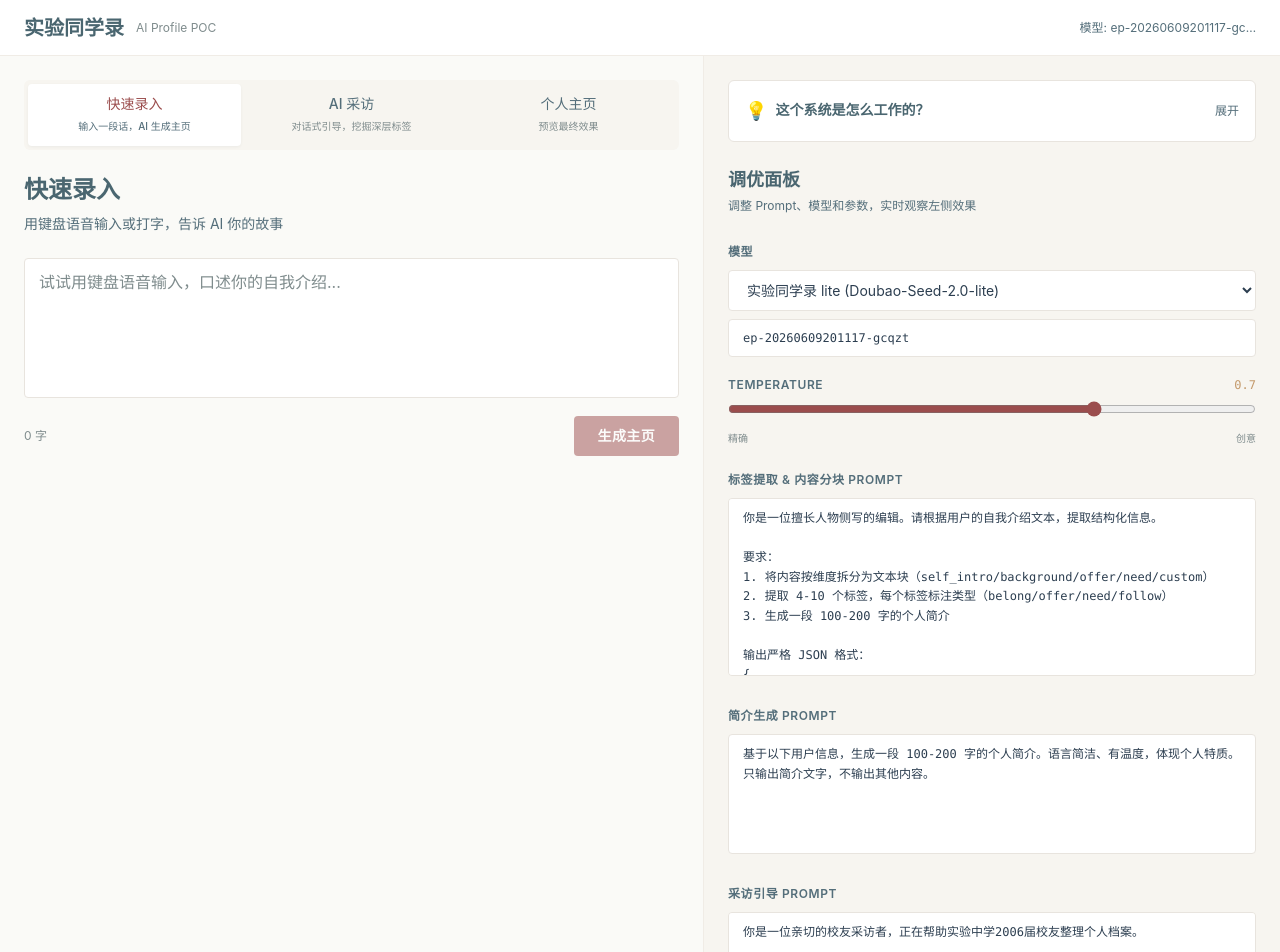
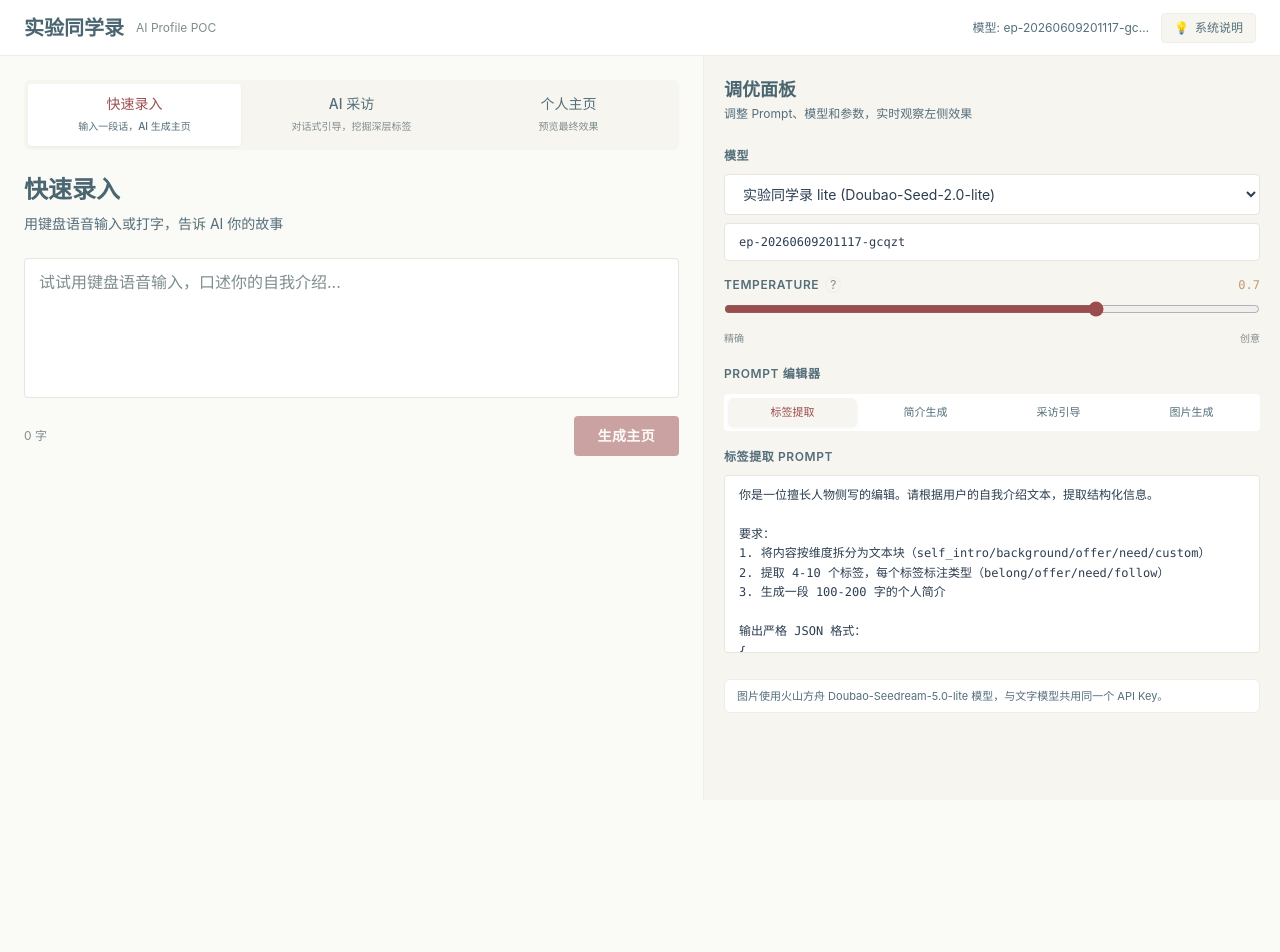
Before and after one commit to zpy016/ai-profile-lab-simple, a Next.js app: page / in a window 1280 px wide. Shown: the top 952 px of the page. After the commit the page ends 800 px from the top, so only its background shows below. Built offline with nearby package versions, Linux system fonts and the light colour scheme.

Commit message:
feat: 调优面板重构 — Prompt 标签页折叠 + Help 侧边栏 + Temperature 说明

```diff
--- /dev/null
+++ b/components/help/HelpPanel.tsx
@@ -0,0 +1,86 @@
+'use client';
+
+import React from 'react';
+
+interface HelpPanelProps {
+  onClose: () => void;
+}
+
+export default function HelpPanel({ onClose }: HelpPanelProps) {
+  return (
+    <div className="h-full flex flex-col">
+      {/* Header */}
+      <div className="flex items-center justify-between px-4 py-3 border-b border-border-light bg-surface sticky top-0 z-10">
+        <div className="flex items-center gap-2">
+          <span className="text-base">💡</span>
+          <span className="font-serif text-sm font-semibold text-brand-dark">系统说明</span>
+        </div>
+        <button
+          onClick={onClose}
+          className="text-text-placeholder hover:text-text-primary transition-colors text-xs px-2 py-1 rounded-btn hover:bg-elevated"
+        >
+          ✕ 关闭
+        </button>
+      </div>
+
+      {/* Content */}
+      <div className="flex-1 overflow-y-auto p-4 space-y-4 text-xs text-text-secondary leading-relaxed">
+        {/* Core Flow */}
+        <div className="space-y-2">
+          <p className="font-medium text-text-primary text-sm">核心流程</p>
+          <ol className="list-decimal list-inside space-y-1 pl-0.5">
+            <li>
+              <strong className="text-text-primary">右侧 Prompt</strong> = 给 AI 的系统指令
+            </li>
+            <li>
+              <strong className="text-text-primary">左侧输入</strong> = 给 AI 的用户输入
+            </li>
+            <li>
+              两者拼接后通过 <code className="bg-elevated px-1 rounded text-[10px]">/api/chat</code> 发给大模型
+            </li>
+            <li>AI 返回结果 → 前端解析展示在左侧</li>
+          </ol>
+        </div>
+
+        {/* Prompts */}
+        <div className="bg-elevated rounded-card p-3 space-y-2">
+          <p className="font-medium text-text-primary text-sm">4 个 Prompt 的作用</p>
+          <div className="space-y-1.5">
+            <div className="flex gap-2">
+              <span className="text-accent font-medium shrink-0 w-14">标签提取</span>
+              <span>控制怎么拆文本块 + 提取哪些标签</span>
+            </div>
+            <div className="flex gap-2">
+              <span className="text-accent font-medium shrink-0 w-14">简介生成</span>
+              <span>控制个人简介的语气、长度、风格</span>
+            </div>
+            <div className="flex gap-2">
+              <span className="text-accent font-medium shrink-0 w-14">采访引导</span>
+              <span>控制 AI 问什么问题、怎么追问</span>
+            </div>
+            <div className="flex gap-2">
+              <span className="text-accent font-medium shrink-0 w-14">图片生成</span>
+              <span>控制概念图的风格和约束</span>
+            </div>
+          </div>
+        </div>
+
+        {/* Hidden Blocks */}
+        <div className="bg-elevated rounded-card p-3 space-y-1.5">
+          <p className="font-medium text-text-primary text-sm">Hidden 文本块</p>
+          <p>工作流2（AI 采访）独有的机制。用户在对话中透露的、不想直接展示在主页上的信息：</p>
+          <ul className="list-disc list-inside space-y-0.5 pl-0.5">
+            <li>不在「个人主页」预览中显示</li>
+            <li>但会列在右侧面板底部</li>
+            <li>可被 AI 在「模拟其他同学提问」时引用</li>
+          </ul>
+        </div>
+
+        {/* Tip */}
+        <p className="text-text-placeholder text-[11px]">
+          💡 修改任何 Prompt 后，下一次点击「生成」或「发送」立即生效，无需刷新页面。
+        </p>
+      </div>
+    </div>
+  );
+}
--- a/components/layout/MainLayout.tsx
+++ b/components/layout/MainLayout.tsx
@@ -1,8 +1,9 @@
 'use client';
 
-import React from 'react';
+import React, { useState } from 'react';
 import { AppState } from '@/lib/types';
 import TuningPanel from '@/components/tuning/TuningPanel';
+import HelpPanel from '@/components/help/HelpPanel';
 
 interface MainLayoutProps {
   state: AppState;
@@ -11,6 +12,8 @@ interface MainLayoutProps {
 }
 
 export default function MainLayout({ state, setState, children }: MainLayoutProps) {
+  const [showHelp, setShowHelp] = useState(false);
+
   return (
     <div className="min-h-screen flex flex-col">
       {/* Top Nav */}
@@ -19,23 +22,52 @@ export default function MainLayout({ state, setState, children }: MainLayoutProp
           <h1 className="font-serif text-xl font-semibold text-brand-dark">实验同学录</h1>
           <span className="text-xs text-text-placeholder">AI Profile POC</span>
         </div>
-        <div className="flex items-center gap-2">
-          <span className="text-xs text-text-secondary">模型: {state.config.model.slice(0, 20)}…</span>
+        <div className="flex items-center gap-3">
+          <span className="text-xs text-text-secondary hidden sm:inline">
+            模型: {state.config.model.slice(0, 20)}…
+          </span>
+          <button
+            onClick={() => setShowHelp(!showHelp)}
+            className={`flex items-center gap-1.5 px-3 py-1.5 rounded-btn text-xs font-medium transition-all duration-200 ${
+              showHelp
+                ? 'bg-accent text-white shadow-sm'
+                : 'bg-elevated text-text-secondary hover:text-text-primary hover:bg-surface border border-border-light'
+            }`}
+          >
+            <span>💡</span>
+            <span>{showHelp ? '关闭说明' : '系统说明'}</span>
+          </button>
         </div>
       </header>
 
       {/* Main Content */}
       <main className="flex-1 flex overflow-hidden">
         {/* Left Panel - User View */}
-        <section className="w-[55%] min-w-[500px] overflow-y-auto border-r border-border-light">
-          <div className="max-w-[800px] mx-auto p-6">
-            {children}
-          </div>
+        <section
+          className={`overflow-y-auto border-r border-border-light transition-all duration-300 ease-in-out ${
+            showHelp ? 'w-[50%] min-w-[450px]' : 'w-[55%] min-w-[500px]'
+          }`}
+        >
+          <div className="max-w-[800px] mx-auto p-6">{children}</div>
         </section>
 
-        {/* Right Panel - Tuning Tools */}
-        <section className="w-[45%] min-w-[400px] overflow-y-auto bg-elevated">
-          <TuningPanel state={state} setState={setState} />
+        {/* Right Area - Tuning + Help */}
+        <section
+          className={`flex transition-all duration-300 ease-in-out ${
+            showHelp ? 'w-[50%]' : 'w-[45%]'
+          }`}
+        >
+          {/* Tuning Panel */}
+          <div className="flex-1 min-w-0 overflow-y-auto bg-elevated">
+            <TuningPanel state={state} setState={setState} />
+          </div>
+
+          {/* Help Panel */}
+          {showHelp && (
+            <div className="w-[260px] shrink-0 border-l border-border-light overflow-y-auto bg-surface animate-in slide-in-from-right duration-300">
+              <HelpPanel onClose={() => setShowHelp(false)} />
+            </div>
+          )}
         </section>
       </main>
     </div>
--- a/components/tuning/TemperatureSlider.tsx
+++ b/components/tuning/TemperatureSlider.tsx
@@ -1,4 +1,4 @@
-import React from 'react';
+import React, { useState } from 'react';
 
 interface TemperatureSliderProps {
   value: number;
@@ -6,12 +6,46 @@ interface TemperatureSliderProps {
 }
 
 export default function TemperatureSlider({ value, onChange }: TemperatureSliderProps) {
+  const [showTip, setShowTip] = useState(false);
+
   return (
     <div className="space-y-2">
       <div className="flex items-center justify-between">
-        <label className="text-xs font-semibold text-text-secondary uppercase tracking-wider">Temperature</label>
+        <div className="flex items-center gap-1.5">
+          <label className="text-xs font-semibold text-text-secondary uppercase tracking-wider">
+            Temperature
+          </label>
+          <button
+            onMouseEnter={() => setShowTip(true)}
+            onMouseLeave={() => setShowTip(false)}
+            onClick={() => setShowTip(!showTip)}
+            className="text-text-placeholder hover:text-accent transition-colors text-xs w-4 h-4 flex items-center justify-center rounded-full border border-border-light hover:border-accent"
+          >
+            ?
+          </button>
+        </div>
         <span className="text-xs font-mono text-accent font-medium">{value.toFixed(1)}</span>
       </div>
+
+      {showTip && (
+        <div className="bg-elevated border border-border-light rounded-card p-2.5 text-[11px] text-text-secondary leading-relaxed space-y-1">
+          <p>
+            <strong className="text-text-primary">Temperature</strong> 控制 AI 输出的随机程度：
+          </p>
+          <div className="grid grid-cols-[40px_1fr] gap-x-2 gap-y-0.5">
+            <span className="text-accent font-medium">0.1-0.3</span>
+            <span>更确定、保守，适合精确提取标签</span>
+            <span className="text-accent font-medium">0.5-0.7</span>
+            <span>
+              <strong>推荐</strong> — 平衡创意与稳定，日常通用
+            </span>
+            <span className="text-accent font-medium">0.8-1.0</span>
+            <span>更有创意，适合开放性采访问题</span>
+          </div>
+          <p className="text-text-placeholder">当前 0.7 是通用推荐值，可根据效果微调。</p>
+        </div>
+      )}
+
       <input
         type="range"
         min={0}
--- a/components/tuning/TuningPanel.tsx
+++ b/components/tuning/TuningPanel.tsx
@@ -12,7 +12,16 @@ interface TuningPanelProps {
   setState: React.Dispatch<React.SetStateAction<AppState>>;
 }
 
+const promptTabs = [
+  { key: 'extract', label: '标签提取', configKey: 'promptExtractTags', rows: 8 },
+  { key: 'intro', label: '简介生成', configKey: 'promptGenerateIntro', rows: 5 },
+  { key: 'interview', label: '采访引导', configKey: 'promptInterviewGuide', rows: 10 },
+  { key: 'image', label: '图片生成', configKey: 'promptGenerateImage', rows: 8 },
+] as const;
+
 export default function TuningPanel({ state, setState }: TuningPanelProps) {
+  const [activePromptTab, setActivePromptTab] = useState<(typeof promptTabs)[number]['key']>('extract');
+
   const updateConfig = (key: string, value: string | number) => {
     setState((prev) => ({
       ...prev,
@@ -30,119 +39,73 @@ export default function TuningPanel({ state, setState }: TuningPanelProps) {
     alert('搜索验证功能待接入——需要将 hidden 文本块作为 context 调用 AI。');
   };
 
-  const [showHelp, setShowHelp] = useState(false);
+  const activeTabConfig = promptTabs.find((t) => t.key === activePromptTab)!;
 
   return (
-    <div className="p-6 space-y-6">
-      {/* Help Section */}
-      <div className="bg-surface border border-border rounded-card p-4">
-        <button
-          onClick={() => setShowHelp(!showHelp)}
-          className="flex items-center justify-between w-full text-left"
-        >
-          <div className="flex items-center gap-2">
-            <span className="text-lg">💡</span>
-            <span className="font-serif text-sm font-semibold text-brand-dark">这个系统是怎么工作的？</span>
-          </div>
-          <span className="text-text-secondary text-xs">{showHelp ? '收起' : '展开'}</span>
-        </button>
-
-        {showHelp && (
-          <div className="mt-3 pt-3 border-t border-border-light space-y-3 text-xs text-text-secondary leading-relaxed">
-            <div className="space-y-2">
-              <p className="font-medium text-text-primary">核心流程（所有工作流通用）：</p>
-              <ol className="list-decimal list-inside space-y-1 pl-1">
-                <li>你在<strong>右侧 Prompt 编辑器</strong>里写的文字 = 给 AI 的「系统指令」</li>
-                <li>用户在<strong>左侧输入框</strong>里写的文字 = 给 AI 的「用户输入」</li>
-                <li>两者拼接后，通过 <code className="bg-elevated px-1 rounded text-[10px]">/api/chat</code> 发给火山方舟大模型</li>
-                <li>AI 返回结果 → 前端解析展示在左侧</li>
-              </ol>
-            </div>
-
-            <div className="bg-elevated rounded-btn p-3 space-y-1.5">
-              <p className="font-medium text-text-primary">4 个 Prompt 分别控制什么：</p>
-              <div className="grid grid-cols-[80px_1fr] gap-x-2 gap-y-1">
-                <span className="text-accent font-medium">标签提取</span>
-                <span>控制 AI 怎么把一段话拆成文本块 + 提取哪些标签</span>
-                <span className="text-accent font-medium">简介生成</span>
-                <span>控制 AI 怎么写个人简介（语气、长度、风格）</span>
-                <span className="text-accent font-medium">采访引导</span>
-                <span>控制 AI 采访用户时问什么问题、怎么追问</span>
-                <span className="text-accent font-medium">图片生成</span>
-                <span>控制 AI 生成概念图的风格和约束</span>
-              </div>
-            </div>
-
-            <div className="bg-elevated rounded-btn p-3 space-y-1.5">
-              <p className="font-medium text-text-primary">Hidden 文本块是什么？</p>
-              <p>工作流2（AI 采访）独有的机制。用户在对话中透露的、不想直接展示在主页上的信息（如真实诉求、敏感背景）。这些信息：</p>
-              <ul className="list-disc list-inside space-y-0.5 pl-1">
-                <li>不在「个人主页」预览中显示</li>
-                <li>但会列在右侧面板底部</li>
-                <li>可以被 AI 在「模拟其他同学提问」时引用</li>
-              </ul>
-            </div>
-
-            <p className="text-text-placeholder">💡 修改右侧任何 Prompt 后，下一次用户点击「生成」或「发送」就会立即生效，不需要刷新页面。</p>
-          </div>
-        )}
-      </div>
-
+    <div className="p-5 space-y-5">
+      {/* Title */}
       <div>
-        <h2 className="font-serif text-lg font-semibold text-brand-dark mb-1">调优面板</h2>
+        <h2 className="font-serif text-lg font-semibold text-brand-dark mb-0.5">调优面板</h2>
         <p className="text-xs text-text-secondary">调整 Prompt、模型和参数，实时观察左侧效果</p>
       </div>
 
-      <div className="space-y-5">
+      {/* Model & Temperature */}
+      <div className="space-y-4">
         <ModelSelector
           value={state.config.model}
           onChange={(v) => updateConfig('model', v)}
         />
-
         <TemperatureSlider
           value={state.config.temperature}
           onChange={(v) => updateConfig('temperature', v)}
         />
+      </div>
 
+      {/* Prompt Tabs */}
+      <div className="space-y-3">
+        <div className="flex items-center justify-between">
+          <label className="text-xs font-semibold text-text-secondary uppercase tracking-wider">
+            Prompt 编辑器
+          </label>
+        </div>
+
+        {/* Tab Buttons */}
+        <div className="flex gap-1 bg-surface rounded-btn p-1">
+          {promptTabs.map((tab) => (
+            <button
+              key={tab.key}
+              onClick={() => setActivePromptTab(tab.key)}
+              className={`flex-1 text-center py-1.5 px-1 rounded-[6px] text-[11px] font-medium transition-all duration-200 ${
+                activePromptTab === tab.key
+                  ? 'bg-elevated text-primary shadow-sm'
+                  : 'text-text-secondary hover:text-text-primary'
+              }`}
+            >
+              {tab.label}
+            </button>
+          ))}
+        </div>
+
+        {/* Active Prompt Editor */}
         <PromptEditor
-          label="标签提取 & 内容分块 Prompt"
-          value={state.config.promptExtractTags}
-          onChange={(v) => updateConfig('promptExtractTags', v)}
-          rows={8}
+          label={`${activeTabConfig.label} Prompt`}
+          value={state.config[activeTabConfig.configKey]}
+          onChange={(v) => updateConfig(activeTabConfig.configKey, v)}
+          rows={activeTabConfig.rows}
         />
+      </div>
 
-        <PromptEditor
-          label="简介生成 Prompt"
-          value={state.config.promptGenerateIntro}
-          onChange={(v) => updateConfig('promptGenerateIntro', v)}
-          rows={5}
-        />
-
-        <PromptEditor
-          label="采访引导 Prompt"
-          value={state.config.promptInterviewGuide}
-          onChange={(v) => updateConfig('promptInterviewGuide', v)}
-          rows={10}
-        />
-
-        <div className="border-t border-border pt-5">
-          <h3 className="text-sm font-semibold text-brand-dark mb-3">图片生成配置</h3>
-          <p className="text-xs text-text-secondary mb-3">
-            使用火山方舟 Doubao-Seedream-5.0-lite 模型，与文字模型共用同一个 API Key。
-          </p>
-          <PromptEditor
-            label="图片生成 Prompt"
-            value={state.config.promptGenerateImage}
-            onChange={(v) => updateConfig('promptGenerateImage', v)}
-            rows={8}
-          />
-        </div>
+      {/* Image Model Note */}
+      <div className="bg-surface border border-border-light rounded-card px-3 py-2">
+        <p className="text-[11px] text-text-secondary">
+          图片使用火山方舟 Doubao-Seedream-5.0-lite 模型，与文字模型共用同一个 API Key。
+        </p>
       </div>
 
       {/* Hidden Blocks Preview */}
       {hiddenBlocks.length > 0 && (
-        <div className="border-t border-border pt-5">
-          <h3 className="text-sm font-semibold text-text-primary mb-3">
+        <div className="border-t border-border pt-4">
+          <h3 className="text-sm font-semibold text-text-primary mb-2">
             Hidden 文本块（仅 AI 搜索可见）
           </h3>
           <div className="space-y-2">
```
